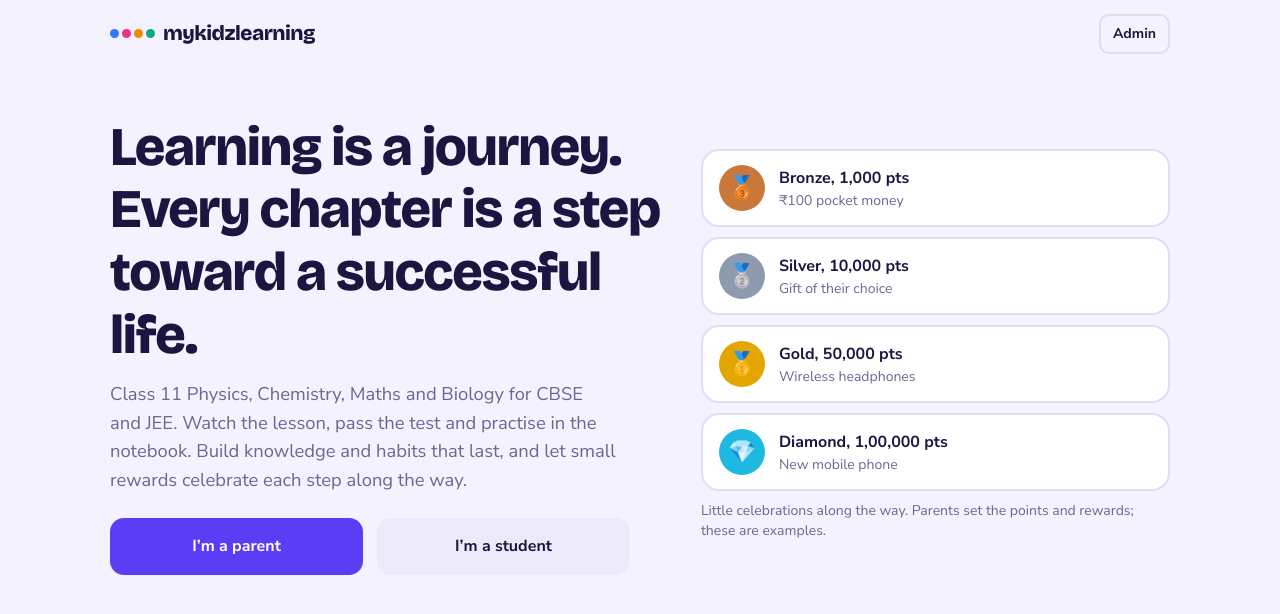
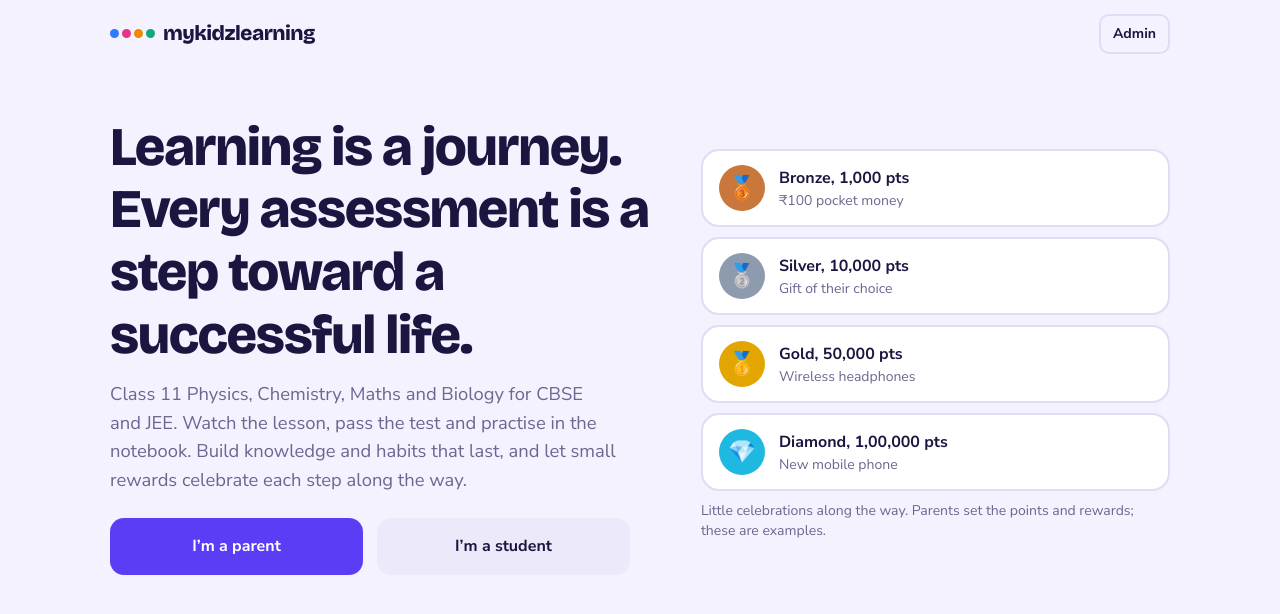
Before and after one commit to santoshgattem/mykidzlearning, a Next.js app: page / in a window 1280 px wide. Shown: the top 614 px of the page. Built offline with nearby package versions, Linux system fonts and the light colour scheme.

Commit message:
Home headline: every assessment is a step toward a successful life
Co-Authored-By: Claude Sonnet 5.5 <noreply@anthropic.com>

```diff
--- a/src/app/page.tsx
+++ b/src/app/page.tsx
@@ -37,7 +37,7 @@ export default function Home() {
         <section className="grid items-center gap-7 pt-7 md:grid-cols-[1.2fr_1fr]">
           <div>
             <h1 className="font-display text-[clamp(2rem,6vw,3.4rem)] font-extrabold tracking-tight">
-              Learning is a journey. Every chapter is a step toward a successful life.
+              Learning is a journey. Every assessment is a step toward a successful life.
             </h1>
             <p className="mt-3.5 max-w-[46ch] text-[1.15rem] text-muted">
               Class 11 Physics, Chemistry, Maths and Biology for CBSE and JEE. Watch the lesson,
```
